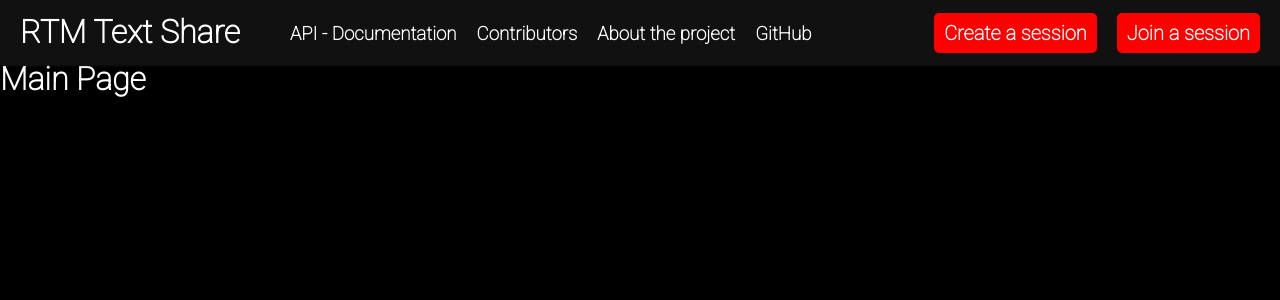
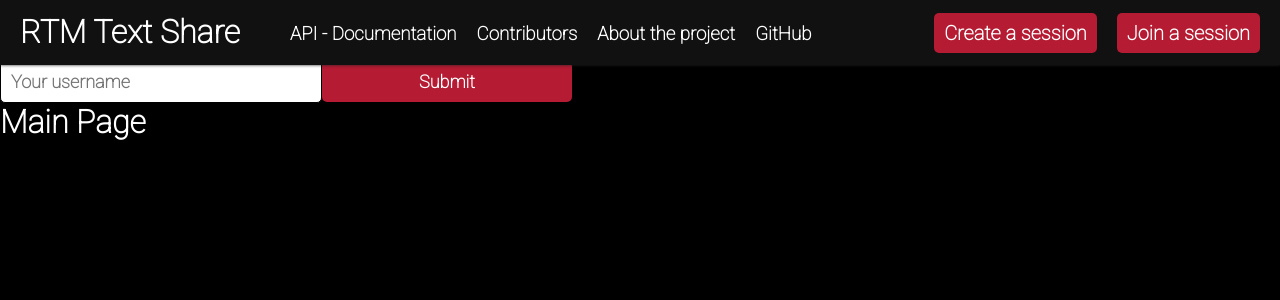
Before and after one commit to Raisess/rtm-text-share-frontend, a React (Create React App) app: page / in a window 1280 px wide. Shown: the top 300 px of the page. Built offline with nearby package versions, Linux system fonts and the light colour scheme.

Commit message:
create form items Input and Submit Button

```diff
--- a/src/components/SessionButton.tsx
+++ b/src/components/Button.tsx
@@ -1,9 +1,9 @@
 import React from 'react';
 import styled from 'styled-components';
 
-const Button = styled.button`
+const ButtonStyle: any = styled.button`
 	border: none;
-	background-color: red;
+	background-color: #b51b32;
 	color: #fff;
 	height: 40px;
 	font-size: 20px;
@@ -13,22 +13,25 @@ const Button = styled.button`
 	padding-right: 10px;
 	border-radius: 5px;
 	cursor: pointer;
+
 	&:hover {
 		transition: 0.2s;
-		background-color: #00ff00;
+		background-color: #1bbf83;
 		color: black;
 	}
 `;
 
-interface ISessionButton {
+interface IButtonProps {
 	text:        string;
 	redirectTo?: string;
 }
 
-export function SessionButton(props: ISessionButton) {
+export function Button(props: IButtonProps) {
+	const { redirectTo, text } = props;
+
 	return (
-		<Button onClick={() => window.location.href = props.redirectTo ? props.redirectTo : '/'}>
-			{props.text}
-		</Button>
+		<ButtonStyle onClick={() => window.location.href = redirectTo ? redirectTo : '/'}>
+			{text}
+		</ButtonStyle>
 	);
 }
--- /dev/null
+++ b/src/components/FormItems.tsx
@@ -0,0 +1,48 @@
+import React from 'react';
+import styled from 'styled-components';
+
+const InputStyle: any = styled.input`
+	border: 1px solid;
+	border-radius: 5px;
+	width: 300px;
+	padding: 10px;
+	font-size: 18px;
+	font-weight: bold;
+`;
+
+const SubmitFormButtonStyle: any = styled.input`
+	border: none;
+	border-radius: 5px;
+	width: 250px;
+	padding: 10px;
+	font-size: 18px;
+	font-weight: bold;
+	cursor: pointer;
+	background-color: #b51b32;
+	color: #fff;
+
+	&:hover {
+		transition: 0.2s;
+		background-color: #1b86bf;
+		color: #fff;
+	}
+`;
+
+interface IInputProps {
+	id:           string;
+	type_?:       string;
+	value?:       string;
+	placeholder?: string;
+}
+
+export function Input(props: IInputProps) {
+	const { id, type_, placeholder } = props;
+
+	return <InputStyle id={id} type={type_} placeholder={placeholder ? placeholder : ''} />
+}
+
+export function SubmitFormButton(props: IInputProps) {
+	const { id, value } = props;
+
+	return <SubmitFormButtonStyle type='submit' id={id} value={value} />
+}
--- a/src/components/TopBar.tsx
+++ b/src/components/TopBar.tsx
@@ -1,9 +1,9 @@
 import React from 'react';
 import styled from 'styled-components';
 
-import { SessionButton } from './SessionButton';
+import { Button } from './Button';
 
-const TopBarDiv = styled.div`
+const TopBarDiv: any = styled.div`
 	position: fixed;
 	top: 0;
 	width: 100vw;
@@ -12,7 +12,7 @@ const TopBarDiv = styled.div`
 	box-shadow: 0 0 3px #222;
 `;
 
-const Wrap = styled.div`
+const Wrap: any = styled.div`
 	padding-left: 20px;
 	padding-right: 20px;
 	padding-top: 13px;
@@ -20,19 +20,19 @@ const Wrap = styled.div`
 	flex-direction: row;
 `;
 
-const Title = styled.h1`
+const Title: any = styled.h1`
 	cursor: pointer;
 	width: 220px;
 `;
 
-const Options = styled.div`
+const Options: any = styled.div`
 	padding-top: 10px;
 	margin-left: 30px;
 	display: flex;
 	flex-direction: row;
 `;
 
-const Option = styled.h3`
+const Option: any = styled.h3`
 	cursor: pointer;
 	margin-left: 20px;
 	&:hover {
@@ -40,7 +40,7 @@ const Option = styled.h3`
 	}
 `;
 
-const ButtonWrap = styled.div`
+const ButtonWrap: any = styled.div`
 	position: fixed;
 	right: 20px;
 	display: grid;
@@ -70,8 +70,8 @@ export function TopBar() {
 					</Option>
 				</Options>
 				<ButtonWrap>
-					<SessionButton text="Create a session" />
-					<SessionButton text="Join a session" />
+					<Button text="Create a session" />
+					<Button text="Join a session" />
 				</ButtonWrap>
 			</Wrap>
 		</TopBarDiv>
--- a/src/views/MainPage.tsx
+++ b/src/views/MainPage.tsx
@@ -1,12 +1,24 @@
 import React from 'react';
+import styled from 'styled-components';
 
 import { TopBar } from '../components/TopBar';
+import { Input, SubmitFormButton } from '../components/FormItems';
+
+const Container: any = styled.div`
+
+`;
 
 export default function MainPage() {
 	return (
 		<div>
 			<TopBar />
 			<div className='page'>
+				<Container>
+					<form>
+						<Input id='username' type_='text' placeholder='Your username' />
+						<SubmitFormButton id='submitUsername' value='Submit' />
+					</form>
+				</Container>
 				<h1>Main Page</h1>
 			</div>
 		</div>
```
